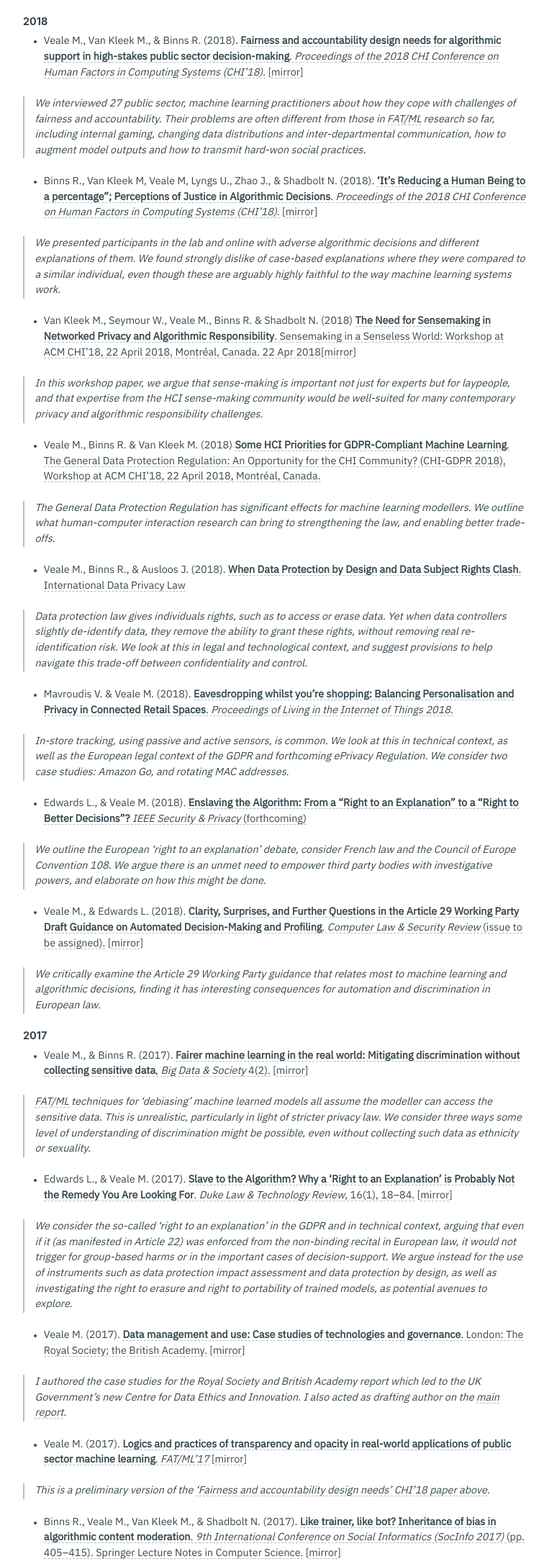
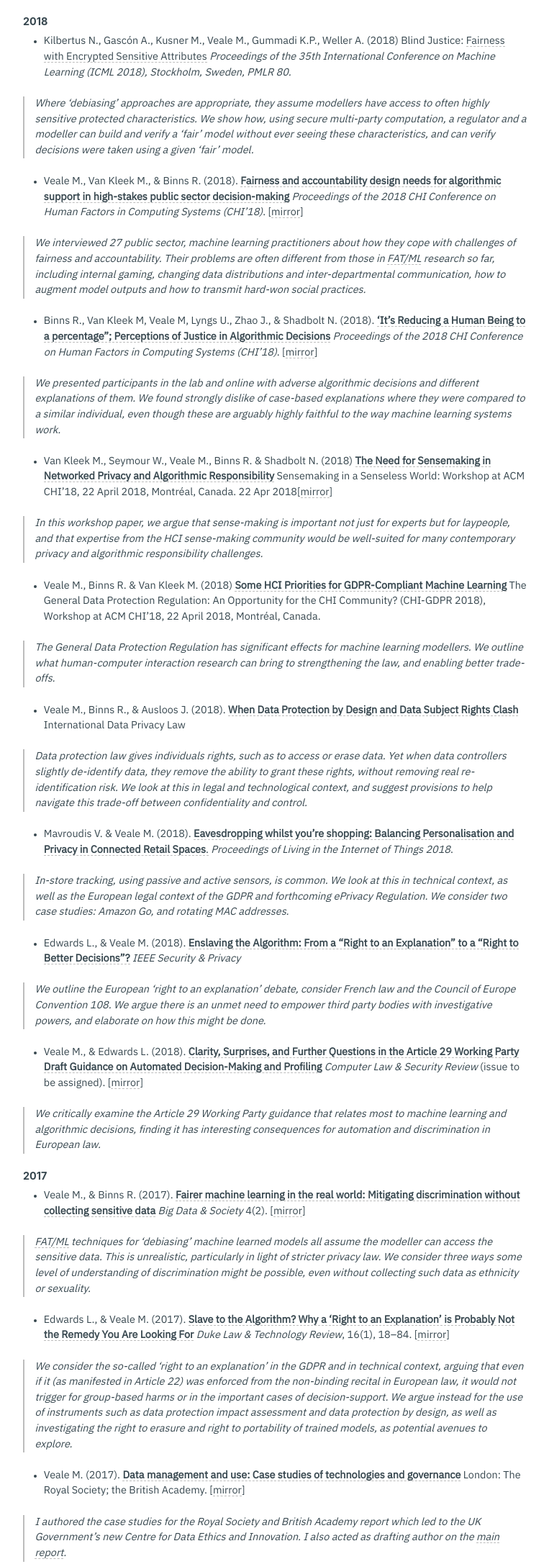
Before and after one commit to veale/veale.github.io, a plain HTML site: page publications/index.html in a window 1280 px wide. Shown: the part 240-2413 px from the top of the page at 72% size, without its empty margins (258-1021 px from the left). Drawn offline with Linux system fonts and the light colour scheme; a script that the page names is missing.

Commit message:
blindjustice

```diff
--- a/index.xml
+++ b/index.xml
@@ -16,7 +16,7 @@
       <pubDate>Mon, 01 Jan 0001 00:00:00 +0000</pubDate>
 
       <guid>http://michae.lv/publications/</guid>
-      <description>2018  Veale M., Van Kleek M., &amp;amp; Binns R. (2018). Fairness and accountability design needs for algorithmic support in high-stakes public sector decision-making. Proceedings of the 2018 CHI Conference on Human Factors in Computing Systems (CHI&amp;rsquo;18). [mirror]   We interviewed 27 public sector, machine learning practitioners about how they cope with challenges of fairness and accountability. Their problems are often different from those in FAT/ML research so far, including internal gaming, changing data distributions and inter-departmental communication, how to augment model outputs and how to transmit hard-won social practices.</description>
+      <description>2018  Kilbertus N., Gascón A., Kusner M., Veale M., Gummadi K.P., Weller A. (2018) Blind Justice: Fairness with Encrypted Sensitive Attributes Proceedings of the 35th International Conference on Machine Learning (ICML 2018), Stockholm, Sweden, PMLR 80.   Where &amp;lsquo;debiasing&amp;rsquo; approaches are appropriate, they assume modellers have access to often highly sensitive protected characteristics. We show how, using secure multi-party computation, a regulator and a modeller can build and verify a &amp;lsquo;fair&amp;rsquo; model without ever seeing these characteristics, and can verify decisions were taken using a given &amp;lsquo;fair&amp;rsquo; model.</description>
     </item>
 
     <item>
--- a/page/index.xml
+++ b/page/index.xml
@@ -15,7 +15,7 @@
       <pubDate>Mon, 01 Jan 0001 00:00:00 +0000</pubDate>
 
       <guid>http://michae.lv/publications/</guid>
-      <description>2018  Veale M., Van Kleek M., &amp;amp; Binns R. (2018). Fairness and accountability design needs for algorithmic support in high-stakes public sector decision-making. Proceedings of the 2018 CHI Conference on Human Factors in Computing Systems (CHI&amp;rsquo;18). [mirror]   We interviewed 27 public sector, machine learning practitioners about how they cope with challenges of fairness and accountability. Their problems are often different from those in FAT/ML research so far, including internal gaming, changing data distributions and inter-departmental communication, how to augment model outputs and how to transmit hard-won social practices.</description>
+      <description>2018  Kilbertus N., Gascón A., Kusner M., Veale M., Gummadi K.P., Weller A. (2018) Blind Justice: Fairness with Encrypted Sensitive Attributes Proceedings of the 35th International Conference on Machine Learning (ICML 2018), Stockholm, Sweden, PMLR 80.   Where &amp;lsquo;debiasing&amp;rsquo; approaches are appropriate, they assume modellers have access to often highly sensitive protected characteristics. We show how, using secure multi-party computation, a regulator and a modeller can build and verify a &amp;lsquo;fair&amp;rsquo; model without ever seeing these characteristics, and can verify decisions were taken using a given &amp;lsquo;fair&amp;rsquo; model.</description>
     </item>
 
     <item>
--- a/publications/index.html
+++ b/publications/index.html
@@ -79,7 +79,15 @@
   <div class='text-shortcode' style='font-size:0.8em;'><h2 id="2018">2018</h2>
 
 <ul>
-<li>Veale M., Van Kleek M., &amp; Binns R. (2018). <a href="https://dl.acm.org/citation.cfm?doid=3173574.3174014" target="_blank"><strong>Fairness and accountability design needs for algorithmic support in high-stakes public sector decision-making</strong>. <em>Proceedings of the 2018 CHI Conference on Human Factors in Computing Systems (CHI&rsquo;18)</em>.</a> [<a href="../papers/2018fairnessandaccountability.pdf">mirror</a>]</li>
+<li>Kilbertus N., Gascón A., Kusner M., Veale M., Gummadi K.P., Weller A. (2018) Blind Justice: <a href="../papers/2018blindjustice.pdf">Fairness with Encrypted Sensitive Attributes</a> <em>Proceedings of the 35th International Conference on Machine Learning (ICML 2018), Stockholm, Sweden, PMLR 80.</em></li>
+</ul>
+
+<blockquote>
+<p>Where &lsquo;debiasing&rsquo; approaches are appropriate, they assume modellers have access to often highly sensitive protected characteristics. We show how, using secure multi-party computation, a regulator and a modeller can build and verify a &lsquo;fair&rsquo; model without ever seeing these characteristics, and can verify decisions were taken using a given &lsquo;fair&rsquo; model.</p>
+</blockquote>
+
+<ul>
+<li>Veale M., Van Kleek M., &amp; Binns R. (2018). <a href="https://dl.acm.org/citation.cfm?doid=3173574.3174014" target="_blank"><strong>Fairness and accountability design needs for algorithmic support in high-stakes public sector decision-making</strong></a> <em>Proceedings of the 2018 CHI Conference on Human Factors in Computing Systems (CHI&rsquo;18)</em>. [<a href="../papers/2018fairnessandaccountability.pdf">mirror</a>]</li>
 </ul>
 
 <blockquote>
@@ -87,7 +95,7 @@
 </blockquote>
 
 <ul>
-<li>Binns R., Van Kleek M, Veale M, Lyngs U., Zhao J., &amp; Shadbolt N. (2018). <a href="https://dl.acm.org/authorize?N658070" target="_blank"><strong>&lsquo;It’s Reducing a Human Being to a percentage”; Perceptions of Justice in Algorithmic Decisions</strong>. <em>Proceedings of the 2018 CHI Conference on Human Factors in Computing Systems (CHI&rsquo;18)</em>.</a>  [<a href="../papers/2018itsreducing.pdf">mirror</a>]</li>
+<li>Binns R., Van Kleek M, Veale M, Lyngs U., Zhao J., &amp; Shadbolt N. (2018). <a href="https://dl.acm.org/authorize?N658070" target="_blank"><strong>&lsquo;It’s Reducing a Human Being to a percentage”; Perceptions of Justice in Algorithmic Decisions</strong></a> <em>Proceedings of the 2018 CHI Conference on Human Factors in Computing Systems (CHI&rsquo;18)</em>. [<a href="../papers/2018itsreducing.pdf">mirror</a>]</li>
 </ul>
 
 <blockquote>
@@ -95,7 +103,7 @@
 </blockquote>
 
 <ul>
-<li>Van Kleek M., Seymour W., Veale M., Binns R. &amp; Shadbolt N. (2018) <a href="http://discovery.ucl.ac.uk/10046886/" target="_blank"><strong>The Need for Sensemaking in Networked Privacy and Algorithmic Responsibility</strong>. Sensemaking in a Senseless World: Workshop at ACM CHI’18, 22 April 2018, Montréal, Canada. 22 Apr 2018</a>[<a href="../2018sensemakingnetworkedprivact.pdf">mirror</a>]</li>
+<li>Van Kleek M., Seymour W., Veale M., Binns R. &amp; Shadbolt N. (2018) <a href="http://discovery.ucl.ac.uk/10046886/" target="_blank"><strong>The Need for Sensemaking in Networked Privacy and Algorithmic Responsibility</strong></a> Sensemaking in a Senseless World: Workshop at ACM CHI’18, 22 April 2018, Montréal, Canada. 22 Apr 2018[<a href="../2018sensemakingnetworkedprivact.pdf">mirror</a>]</li>
 </ul>
 
 <blockquote>
@@ -103,7 +111,7 @@
 </blockquote>
 
 <ul>
-<li>Veale M., Binns R. &amp; Van Kleek M. (2018) <a href="https://arxiv.org/pdf/1803.06174.pdf" target="_blank"><strong>Some HCI Priorities for GDPR-Compliant Machine Learning</strong>.  The General Data Protection Regulation: An Opportunity for the CHI Community? (CHI-GDPR 2018), Workshop at ACM CHI’18, 22 April 2018, Montréal, Canada.</a></li>
+<li>Veale M., Binns R. &amp; Van Kleek M. (2018) <a href="https://arxiv.org/pdf/1803.06174.pdf" target="_blank"><strong>Some HCI Priorities for GDPR-Compliant Machine Learning</strong></a>  The General Data Protection Regulation: An Opportunity for the CHI Community? (CHI-GDPR 2018), Workshop at ACM CHI’18, 22 April 2018, Montréal, Canada.</li>
 </ul>
 
 <blockquote>
@@ -111,7 +119,7 @@
 </blockquote>
 
 <ul>
-<li>Veale M., Binns R., &amp; Ausloos J. (2018). <a href="https://doi.org/10.1093/idpl/ipy002" target="_blank"><strong>When Data Protection by Design and Data Subject Rights Clash</strong>. International Data Privacy Law</a></li>
+<li>Veale M., Binns R., &amp; Ausloos J. (2018). <a href="https://doi.org/10.1093/idpl/ipy002" target="_blank"><strong>When Data Protection by Design and Data Subject Rights Clash</strong></a>  International Data Privacy Law</li>
 </ul>
 
 <blockquote>
@@ -119,7 +127,7 @@
 </blockquote>
 
 <ul>
-<li>Mavroudis V. &amp; Veale M. (2018). <a href="https://dx.doi.org/10.17605/OSF.IO/8QN9F" target="_blank"><strong>Eavesdropping whilst you’re shopping: Balancing Personalisation and Privacy in Connected Retail Spaces</strong>. <em>Proceedings of Living in the Internet of Things 2018</em>.</a></li>
+<li>Mavroudis V. &amp; Veale M. (2018). <a href="https://dx.doi.org/10.17605/OSF.IO/8QN9F" target="_blank"><strong>Eavesdropping whilst you’re shopping: Balancing Personalisation and Privacy in Connected Retail Spaces</strong>.</a> <em>Proceedings of Living in the Internet of Things 2018</em>.</li>
 </ul>
 
 <blockquote>
@@ -127,7 +135,7 @@
 </blockquote>
 
 <ul>
-<li>Edwards L., &amp; Veale M. (2018). <a href="https://ssrn.com/abstract=3052831" target="_blank"><strong>Enslaving the Algorithm: From a “Right to an Explanation” to a “Right to Better Decisions”?</strong> <em>IEEE Security &amp; Privacy</em> (forthcoming)</a></li>
+<li>Edwards L., &amp; Veale M. (2018). <a href="https://ssrn.com/abstract=3052831" target="_blank"><strong>Enslaving the Algorithm: From a “Right to an Explanation” to a “Right to Better Decisions”?</strong></a> <em>IEEE Security &amp; Privacy</em></li>
 </ul>
 
 <blockquote>
@@ -135,7 +143,7 @@
 </blockquote>
 
 <ul>
-<li>Veale M., &amp; Edwards L. (2018). <a href="https://doi.org/10.1016/j.clsr.2017.12.002" target="_blank"><strong>Clarity, Surprises, and Further Questions in the Article 29 Working Party Draft Guidance on Automated Decision-Making and Profiling</strong>. <em>Computer Law &amp; Security Review</em> (issue to be assigned).</a>  [<a href="../papers/2018claritysurprises.pdf">mirror</a>]</li>
+<li>Veale M., &amp; Edwards L. (2018). <a href="https://doi.org/10.1016/j.clsr.2017.12.002" target="_blank"><strong>Clarity, Surprises, and Further Questions in the Article 29 Working Party Draft Guidance on Automated Decision-Making and Profiling</strong></a> <em>Computer Law &amp; Security Review</em> (issue to be assigned).  [<a href="../papers/2018claritysurprises.pdf">mirror</a>]</li>
 </ul>
 
 <blockquote>
@@ -145,7 +153,7 @@
 <h2 id="2017">2017</h2>
 
 <ul>
-<li>Veale M., &amp; Binns R. (2017). <a href="https://doi.org/10.1177/2053951717743530" target="_blank"><strong>Fairer machine learning in the real world: Mitigating discrimination without collecting sensitive data</strong>, <em>Big Data &amp; Society</em> 4(2).</a> [<a href="../papers/2017fairermachinelearning.pdf">mirror</a>]</li>
+<li>Veale M., &amp; Binns R. (2017). <a href="https://doi.org/10.1177/2053951717743530" target="_blank"><strong>Fairer machine learning in the real world: Mitigating discrimination without collecting sensitive data</strong></a> <em>Big Data &amp; Society</em> 4(2). [<a href="../papers/2017fairermachinelearning.pdf">mirror</a>]</li>
 </ul>
 
 <blockquote>
@@ -153,7 +161,7 @@
 </blockquote>
 
 <ul>
-<li>Edwards L., &amp; Veale M. (2017). <a href="https://doi.org/10.2139/ssrn.2972855" target="_blank"><strong>Slave to the Algorithm? Why a &lsquo;Right to an Explanation&rsquo; is Probably Not the Remedy You Are Looking For</strong>. <em>Duke Law &amp; Technology Review</em>, 16(1), 18–84.</a> [<a href="../papers/2017slavetothealgorithm.pdf">mirror</a>]</li>
+<li>Edwards L., &amp; Veale M. (2017). <a href="https://doi.org/10.2139/ssrn.2972855" target="_blank"><strong>Slave to the Algorithm? Why a &lsquo;Right to an Explanation&rsquo; is Probably Not the Remedy You Are Looking For</strong></a> <em>Duke Law &amp; Technology Review</em>, 16(1), 18–84. [<a href="../papers/2017slavetothealgorithm.pdf">mirror</a>]</li>
 </ul>
 
 <blockquote>
@@ -161,7 +169,7 @@
 </blockquote>
 
 <ul>
-<li>Veale M. (2017). <a href="https://royalsociety.org/~/media/policy/projects/data-governance/data-governance-case-studies.pdf" target="_blank"><strong>Data management and use: Case studies of technologies and governance</strong>. London: The Royal Society; the British Academy.</a> [<a href="../papers/2017datamanagement.pdf">mirror</a>]</li>
+<li>Veale M. (2017). <a href="https://royalsociety.org/~/media/policy/projects/data-governance/data-governance-case-studies.pdf" target="_blank"><strong>Data management and use: Case studies of technologies and governance</strong></a> London: The Royal Society; the British Academy. [<a href="../papers/2017datamanagement.pdf">mirror</a>]</li>
 </ul>
 
 <blockquote>
@@ -169,7 +177,7 @@
 </blockquote>
 
 <ul>
-<li>Veale M. (2017). <a href="https://arxiv.org/abs/1706.09249" target="_blank"><strong>Logics and practices of transparency and opacity in real-world applications of public sector machine learning</strong>. <em>FAT/ML&rsquo;17</em></a> [<a href="../papers/2017logicsandpractices.pdf">mirror</a>]</li>
+<li>Veale M. (2017). <a href="https://arxiv.org/abs/1706.09249" target="_blank"><strong>Logics and practices of transparency and opacity in real-world applications of public sector machine learning</strong></a> <em>FAT/ML&rsquo;17</em> [<a href="../papers/2017logicsandpractices.pdf">mirror</a>]</li>
 </ul>
 
 <blockquote>
@@ -177,7 +185,7 @@
 </blockquote>
 
 <ul>
-<li>Binns R., Veale M., Van Kleek M., &amp; Shadbolt N. (2017). <a href="https://arxiv.org/abs/1707.01477" target="_blank"><strong>Like trainer, like bot? Inheritance of bias in algorithmic content moderation</strong>. <em>9th International Conference on Social Informatics (SocInfo 2017)</em> (pp. 405–415). Springer Lecture Notes in Computer Science.</a> [<a href="../papers/2017liketrainer.pdf">mirror</a>]</li>
+<li>Binns R., Veale M., Van Kleek M., &amp; Shadbolt N. (2017). <a href="https://arxiv.org/abs/1707.01477" target="_blank"><strong>Like trainer, like bot? Inheritance of bias in algorithmic content moderation</strong></a> <em>9th International Conference on Social Informatics (SocInfo 2017)</em> (pp. 405–415). Springer Lecture Notes in Computer Science. [<a href="../papers/2017liketrainer.pdf">mirror</a>]</li>
 </ul>
 
 <blockquote>
@@ -187,7 +195,7 @@
 <h2 id="2016">2016</h2>
 
 <ul>
-<li>Veale M. (2016). <a href="https://doi.org/10.5281/zenodo.571786" target="_blank"><strong>Connecting diverse public sector values with the procurement of machine learning systems</strong>. In <em>Data for Policy 2016 — Frontiers of Data Science for Government: Ideas, practices and projections</em>. Cambridge, United Kingdom, 15–16 September 2016.</a> [<a href="../papers/2016connectingdiverse.pdf">mirror</a>]</li>
+<li>Veale M. (2016). <a href="https://doi.org/10.5281/zenodo.571786" target="_blank"><strong>Connecting diverse public sector values with the procurement of machine learning systems</strong></a> In: <em>Data for Policy 2016 — Frontiers of Data Science for Government: Ideas, practices and projections</em>. Cambridge, United Kingdom, 15–16 September 2016. [<a href="../papers/2016connectingdiverse.pdf">mirror</a>]</li>
 </ul>
 
 <blockquote>
@@ -197,7 +205,7 @@
 <h2 id="2015">2015</h2>
 
 <ul>
-<li>Veale M., &amp; Seixas R. (2015). <a href="https://sapiens.revues.org/pdf/1713" target="_blank"><strong>Moving to metrics: Opportunities and challenges of performance-based sustainability standards</strong>. <em>S.A.P.I.EN.S</em>, 5(1).</a> [<a href="../papers/2015movingtometrics.pdf">mirror</a>]</li>
+<li>Veale M., &amp; Seixas R. (2015). <a href="https://sapiens.revues.org/pdf/1713" target="_blank"><strong>Moving to metrics: Opportunities and challenges of performance-based sustainability standards</strong></a> <em>S.A.P.I.EN.S</em>, 5(1). [<a href="../papers/2015movingtometrics.pdf">mirror</a>]</li>
 </ul>
 
 <blockquote>
```
Also changed, not shown: 2 other files.
